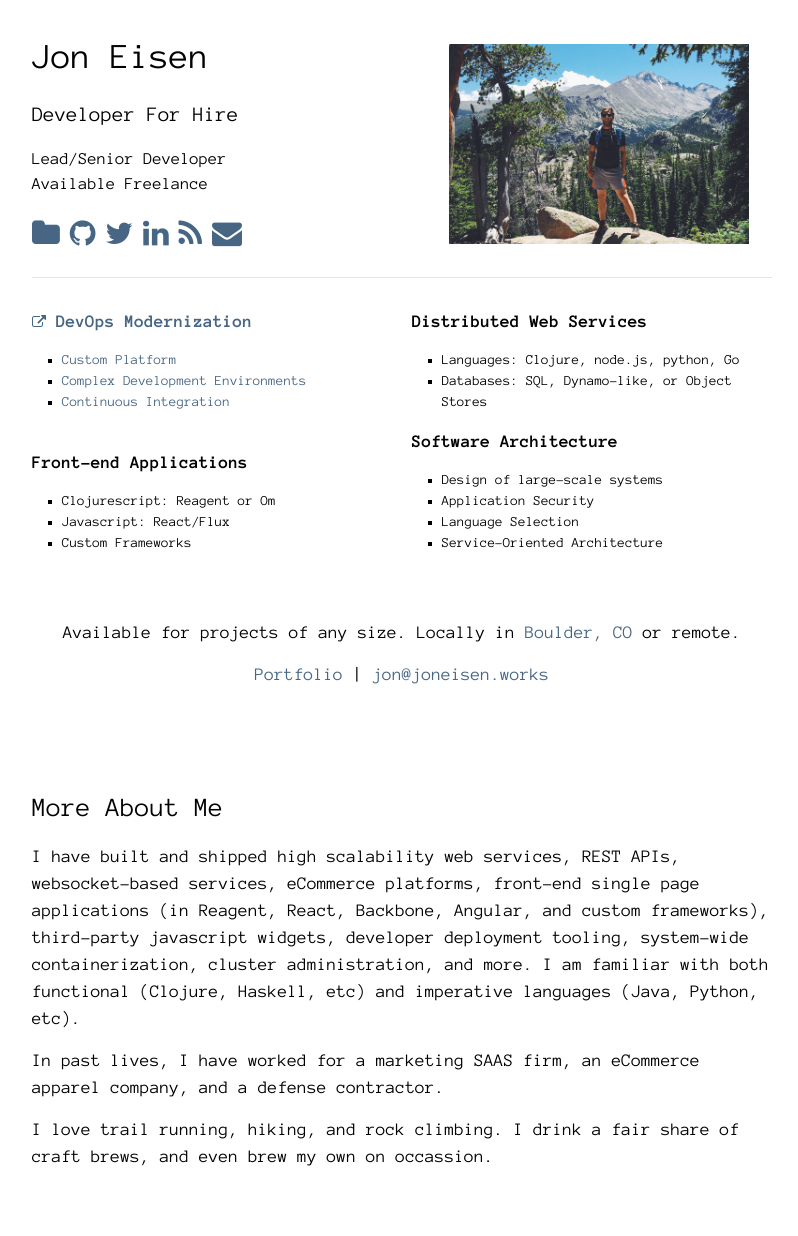
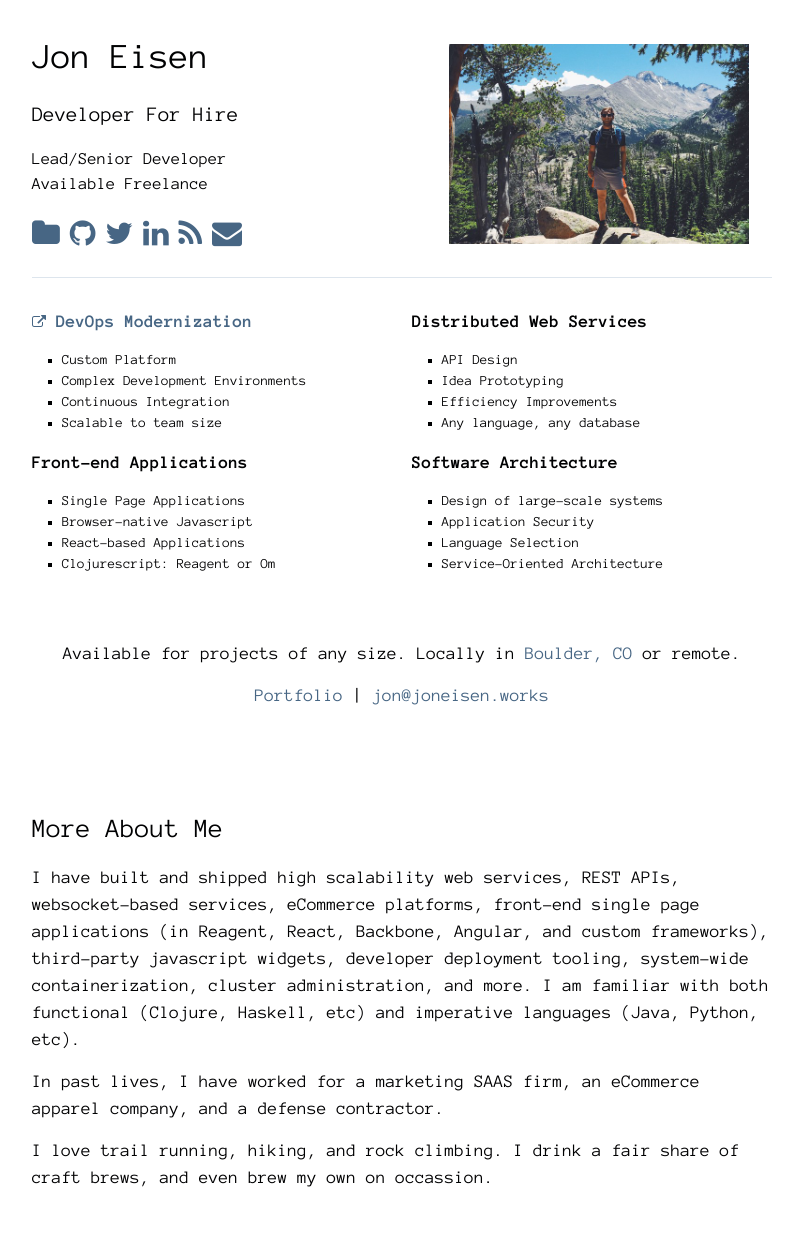
Before and after one commit to yanatan16/joneisen.works, a Jekyll site: the page built from index.html, in a window 1280 px wide. Shown: the whole page, without its empty margins (238-1036 px from the left). Built offline with Jekyll 4.4.1, drawn with Linux system fonts in a browser that asks for light colours; nearby versions of some CDN libraries; before the commit the page ends 1215 px from its top, so only the background shows below that.

Commit message:
use more service and value-focused words on resume

```diff
--- a/index.html
+++ b/index.html
@@ -28,23 +28,32 @@ layout: home
   <div class="specialties-box row">
       <div class="specialties specialties--infra col col--2">
           <h3><a href="/devops/"><i class="fa fa-external-link"> </i> DevOps Modernization</a></h3>
-          <ul><li><a href="/devops/#paas">Custom Platform</a></li>
-              <li><a href="/devops/#devenv">Complex Development Environments</a></li>
-              <li><a href="/devops/#ci">Continuous Integration</a></li>
+          <ul>
+              <li>Custom Platform</li>
+              <li>Complex Development Environments</li>
+              <li>Continuous Integration</li>
+              <li>Scalable to team size</li>
           </ul>
       </div>
 
     <div class="specialties specialties--dist-app col col--2">
       <h3>Distributed Web Services</h3>
-      <ul><li>Languages: Clojure, node.js, python, Go</li>
-          <li>Databases: SQL, Dynamo-like, or Object Stores</li></ul>
+      <ul>
+          <li>API Design</li>
+          <li>Idea Prototyping</li>
+          <li>Efficiency Improvements</li>
+          <li>Any language, any database</li>
+      </ul>
     </div>
 
     <div class="specialties specialties--front-end col col--2">
       <h3>Front-end Applications</h3>
-      <ul><li>Clojurescript: Reagent or Om</li>
-          <li>Javascript: React/Flux</li>
-          <li>Custom Frameworks</li></ul>
+      <ul>
+          <li>Single Page Applications</li>
+          <li>Browser-native Javascript</li>
+          <li>React-based Applications</li>
+          <li>Clojurescript: Reagent or Om</li>
+      </ul>
     </div>
 
     <div class="specialties specialties--architect col col--2">
```
